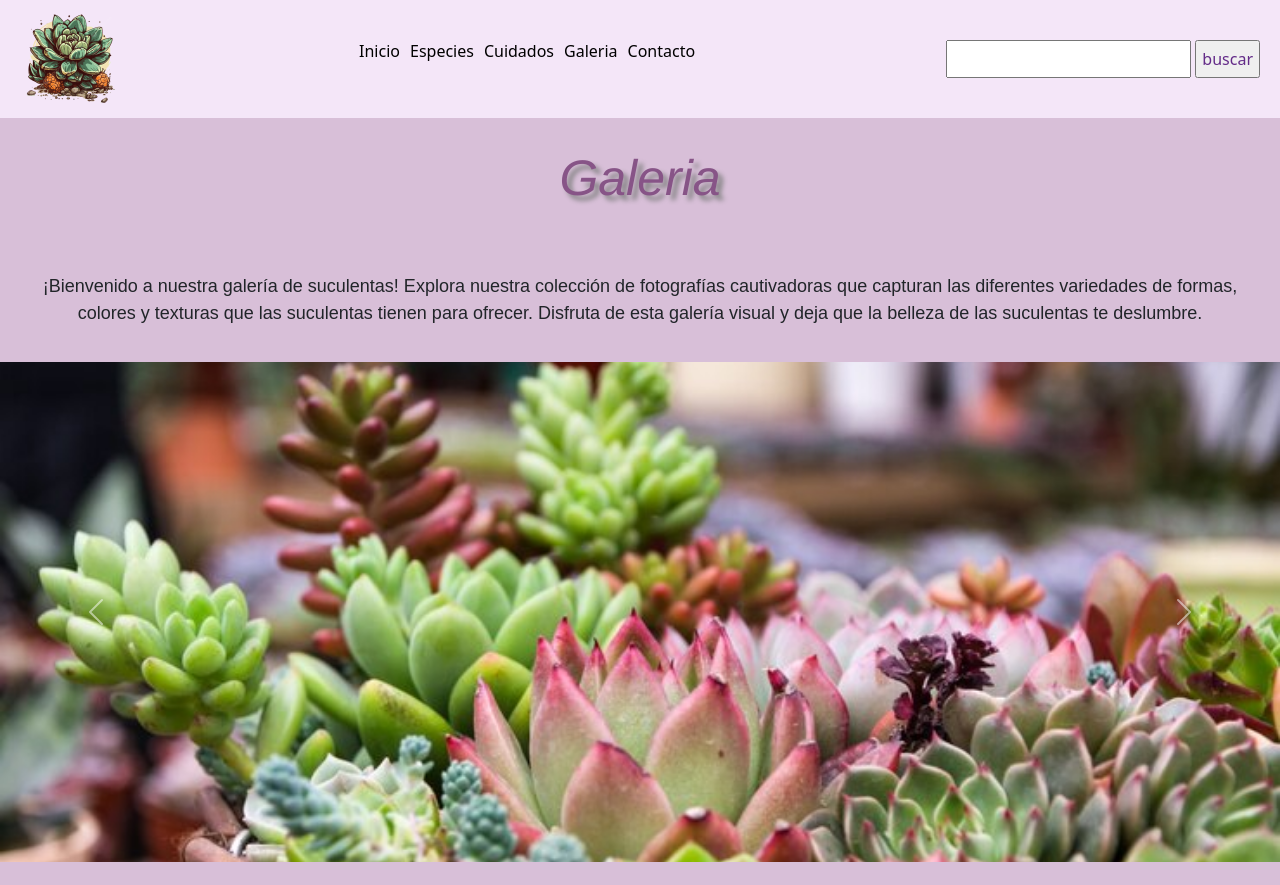
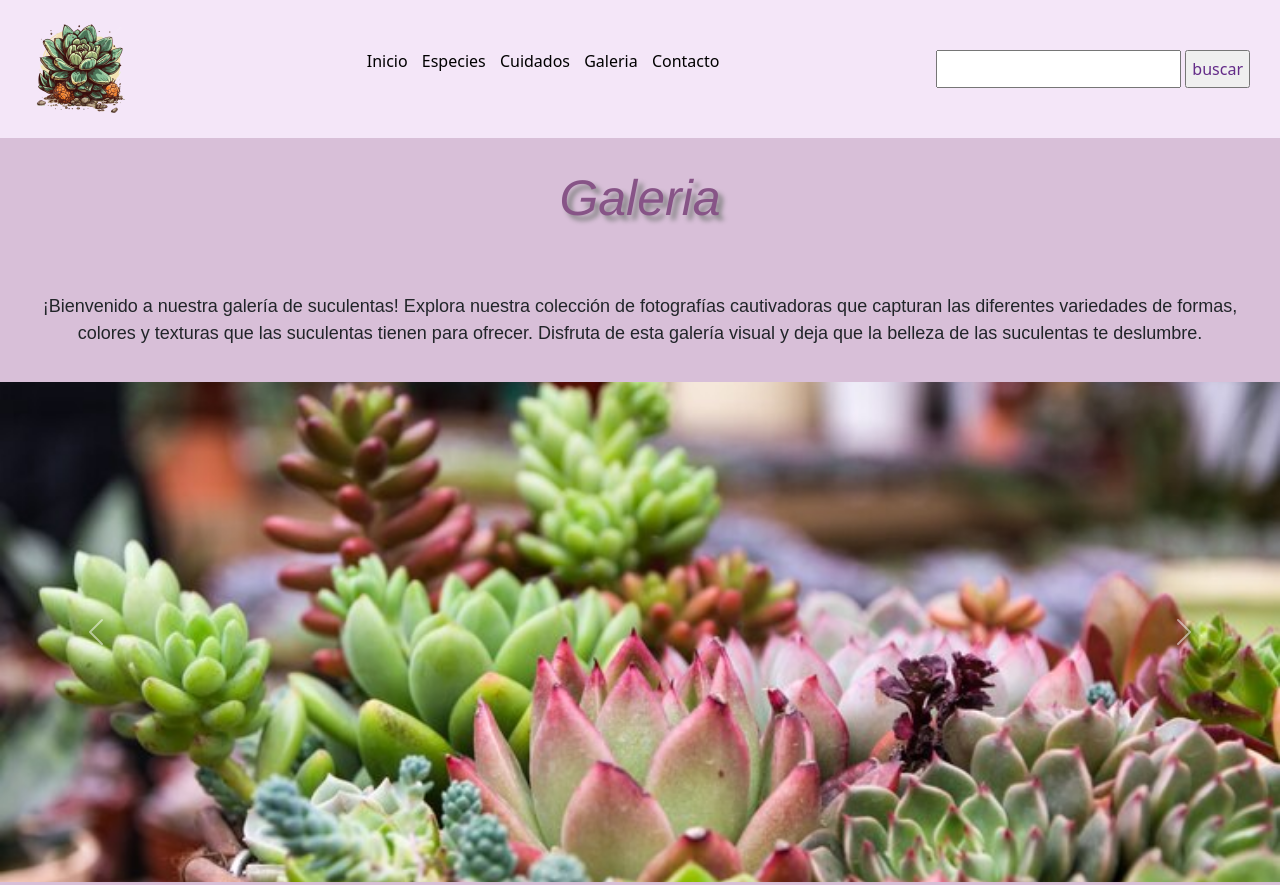
Before and after one commit to CamilaBorelli/Entrega-Final, a website: page pages/galeria.html in a window 1280 px wide. Shown: the top 885 px of the page. Drawn offline with nearby package versions, Linux system fonts and the light colour scheme.

Commit message:
actualizacion

```diff
--- a/SCSS/components/_navbar.scss
+++ b/SCSS/components/_navbar.scss
@@ -3,21 +3,13 @@
     background-color: rgb(244, 230, 248);
     display: flex;
     justify-content: space-between;
-    align-items: center;
 
-    .menu ul {
-        padding: 10px;
-        width: auto;
-        display: flex;
-        list-style-type: none;
-        text-align: center;
-    }
 
     .menu ul li {
         width: auto;
         display: inline-block;
         margin-right: 10px;
-        text-align: center;
+        text-align: start;
     }
 
     .menu ul li a {
@@ -26,25 +18,34 @@
         color: black;
         display: block;
         padding: 0, 5;
+        text-align: left;
+    }
+
+    .logo {
+        padding: 10px;
     }
 }
 
-.busqueda {
-    display: flex;
-    align-items: center;
+.busqueda form {
+    padding: 10px;
 
     input {
         padding: 5px;
         color: rgb(99, 43, 136);
         border-radius: 0, 5px;
 
+        text {
+            width: 200px;
+        }
+
         button {
             border: none;
             background-color: #9a14a7;
             color: white;
             border-radius: 3px;
-            cursor: pointer;
+
         }
+    }
 
-    }
+
 }
--- a/SCSS/layouts/_cuidados.scss
+++ b/SCSS/layouts/_cuidados.scss
@@ -23,6 +23,7 @@
 }
 
 .video-titulo {
+    padding: 20px;
     @include titsecundary;
 }
 
--- a/pages/galeria.html
+++ b/pages/galeria.html
@@ -5,9 +5,9 @@
     <meta charset="UTF-8">
     <meta name="viewport" content="width=device-width, initial-scale=1.0">
     <meta name="description"
-        content="Bienvenidos a suculentiando, un sitio web en donde podrán encontrar información sobre especies, cuidados y mucho mas sobre suculentas">
+        content="Bienvenidos a nuestra galería de imágenes de suculentas, un rincón dedicado a la belleza y diversidad de estas fascinantes plantas. Aquí encontrarás una colección impresionante de fotografías que capturan la esencia y el encanto de las suculentas en todo su esplendor. Desde los vibrantes colores y las formas únicas hasta los delicados detalles de sus hojas y flores, cada imagen está diseñada para inspirar y deleitar.">
     <meta name="keywords"
-        content="suculentas, plantas, plantas de exterior, tipos de suculentas, cuidados de suculentas">
+        content="imagenes de suculentas, galeria de suculentas, galeria verde, paisajismo de suculentas, suculentas exóticas, suculentas en interior, suculentas en exterior ">
     <!--link bootstrap-->
     <link href="https://cdn.jsdelivr.net/npm/bootstrap@5.3.3/dist/css/bootstrap.min.css" rel="stylesheet"
         integrity="sha384-QWTKZyjpPEjISv5WaRU9OFeRpok6YctnYmDr5pNlyT2bRjXh0JMhjY6hW+ALEwIH" crossorigin="anonymous">
@@ -23,7 +23,7 @@
         <!---nav-->
         <nav class="navbar">
             <div>
-                <a href="index.html"><img src="../img/logo11.png" alt="imagen de suculenta de logo" class="logo"></a>
+                <a href="../index.html"><img src="../img/logo11.png" alt="imagen de suculenta de logo" class="logo"></a>
             </div>
 
             <div class="menu">
```
Also changed, not shown: index.html (+2 -2 lines), pages/contacto.html (+3 -3 lines), pages/cuidados.html (+3 -3 lines), pages/especies.html (+13 -8 lines), css/style.css, 1 other file.
